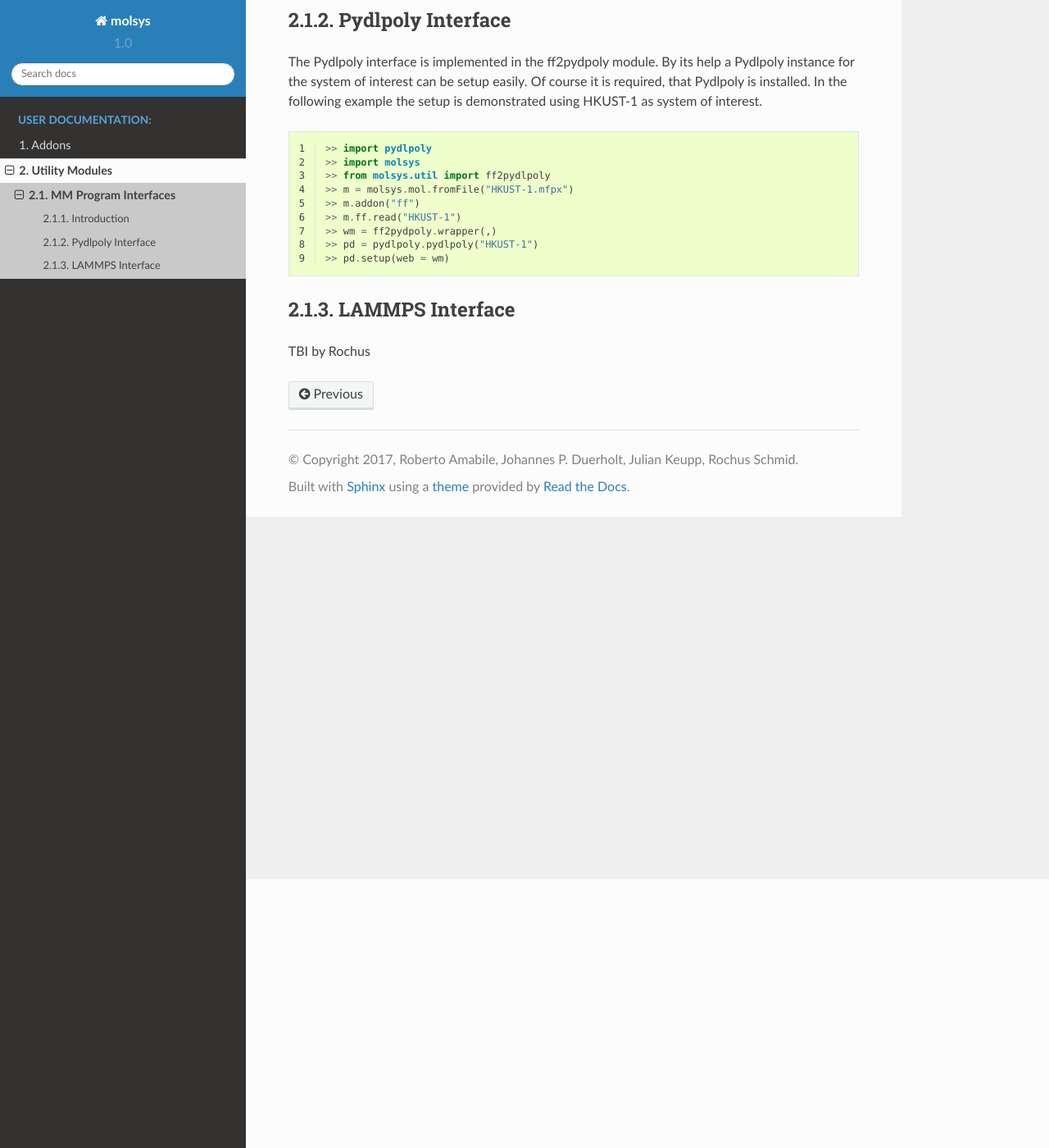
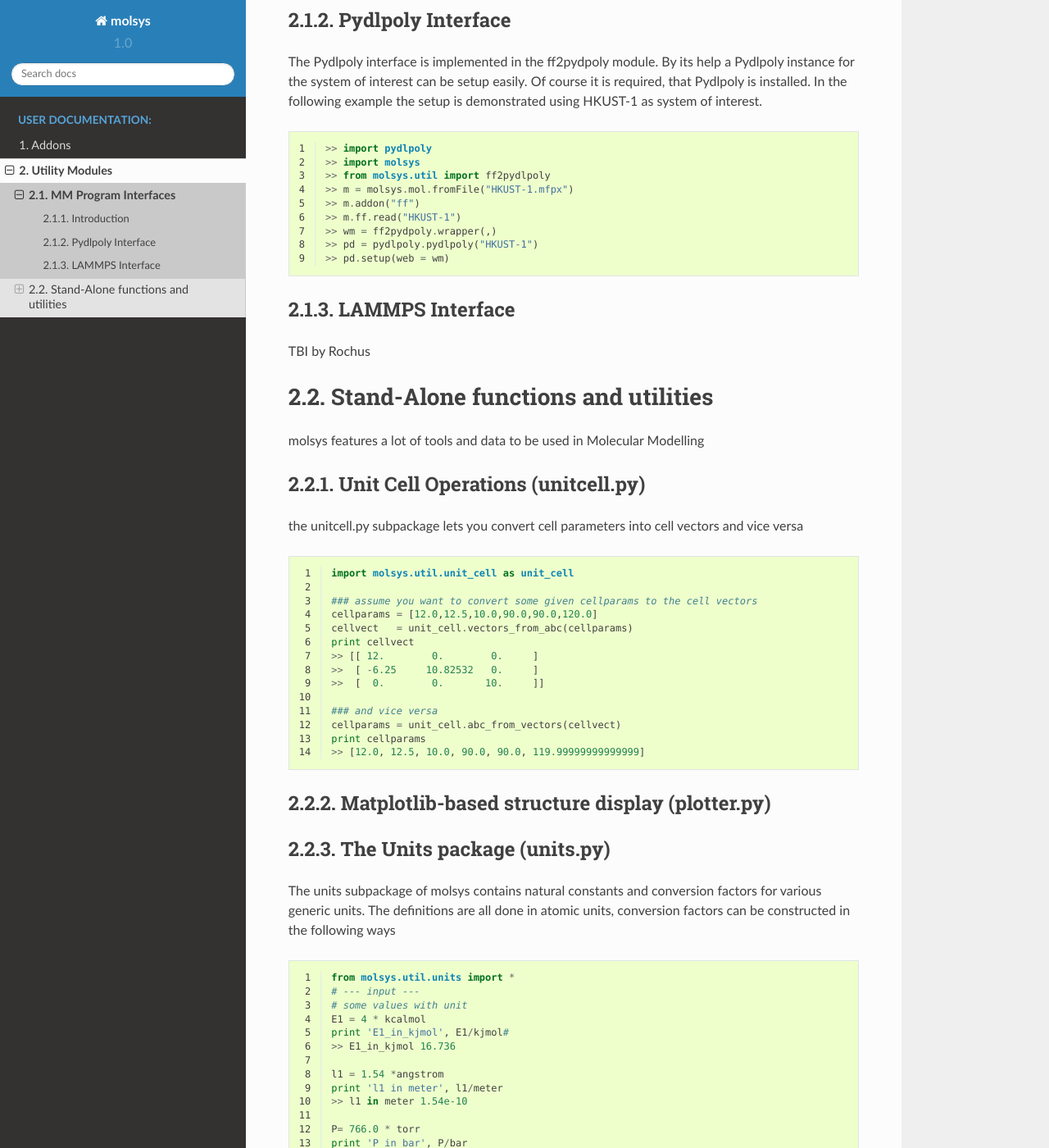
Before and after one commit to MOFplus/molsys_rel, a Sphinx documentation site: the page built from doc/user_util_wrapper.rst, in a window 1280 px wide and 1400 px high, scrolled down 328 px. Shown: the whole window at 82% size. Built offline with Sphinx 7.4.7 and the Read the Docs theme 2.0.0, drawn with Linux system fonts in a browser that asks for light colours; some of the changed text lies outside the part shown.

Commit message:
change align_pax script to optionally also take output as argument, work on molsys.util documentation

```diff
--- a/doc/user_util_wrapper.rst
+++ b/doc/user_util_wrapper.rst
@@ -38,3 +38,84 @@
 LAMMPS Interface
 ================
 TBI by Rochus
+
+
+Stand-Alone functions and utilities
+###################################
+molsys features a lot of tools and data to be used in Molecular Modelling
+
+Unit Cell Operations (unitcell.py)
+==================================
+the unitcell.py subpackage lets you convert cell parameters into cell vectors and vice versa
+
+.. code-block:: python
+    :linenos:
+
+    import molsys.util.unit_cell as unit_cell
+
+    ### assume you want to convert some given cellparams to the cell vectors
+    cellparams = [12.0,12.5,10.0,90.0,90.0,120.0]
+    cellvect   = unit_cell.vectors_from_abc(cellparams)
+    print cellvect
+    >> [[ 12.        0.        0.     ]
+    >>  [ -6.25     10.82532   0.     ]
+    >>  [  0.        0.       10.     ]]
+
+    ### and vice versa
+    cellparams = unit_cell.abc_from_vectors(cellvect)
+    print cellparams
+    >> [12.0, 12.5, 10.0, 90.0, 90.0, 119.99999999999999]
+
+Matplotlib-based structure display (plotter.py)
+===============================================
+
+
+The Units package (units.py)
+============================
+The units subpackage of molsys contains natural constants and conversion factors for various generic units.
+The definitions are all done in atomic units, conversion factors can be constructed in the following ways
+
+.. code-block:: python
+    :linenos:
+
+    from molsys.util.units import *
+    # --- input ---
+    # some values with unit
+    E1 = 4 * kcalmol
+    print 'E1_in_kjmol', E1/kjmol#
+    >> E1_in_kjmol 16.736
+
+    l1 = 1.54 *angstrom
+    print 'l1 in meter', l1/meter
+    >> l1 in meter 1.54e-10
+
+    P= 766.0 * torr
+    print 'P in bar', P/bar
+    >> P in bar 1.02124652
+
+Alignment of molecules' principal axes of inertia to the coordinate axes
+========================================================================
+Molecules can be rotated in such a way as to put their principal axes of inertia (which are the eigenvectors of their inertia tensor)
+to perform this on a file, simply use the x2b shell script in molsys/scripts (should be in your path if molsys is properly installed) as
+
+.. code-block:: ruby
+
+    align_pax input_file.ftype [optional: output_file.ftype]
+
+if no output file is given, the input file is converted and overwritten.
+File types are being taken from the filename
+
+It can also be used in a python program. Use as
+
+.. code-block:: python
+    :linenos:
+
+    import molsys
+    import molsys.util.rotations as rotations
+    m = molsys.mol(); m.read('some_molecule.ftype')
+    ### not sure if u need that, but i suggest to use the bb addon to center the molecule first
+    m.addon('bb')
+    m.center_point = 'com'
+    m.bb.center()
+    m.xyz = rotations.align_pax(m.xyz,m.get_mass)
+    ### the pax of m are now aligned to x,y and z.
```
Also changed, not shown: 1 other file.
